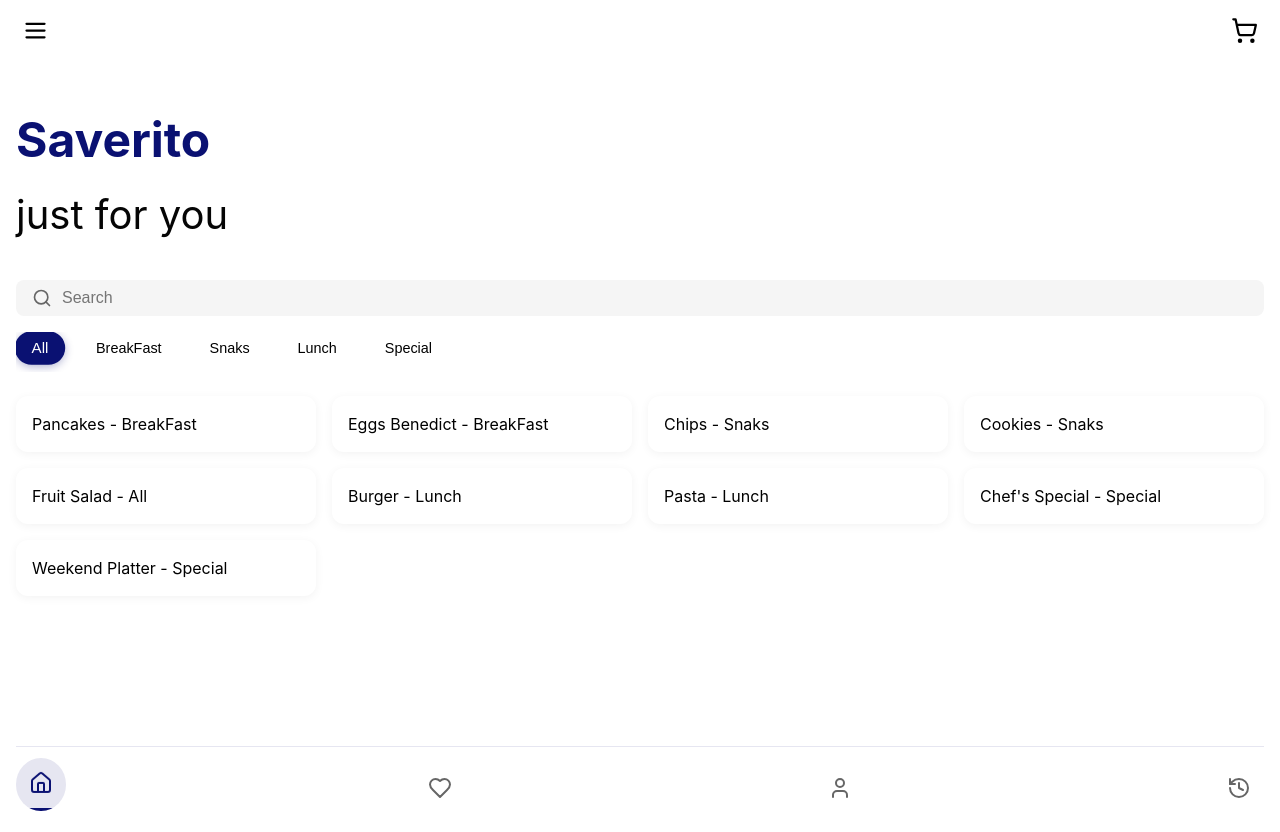
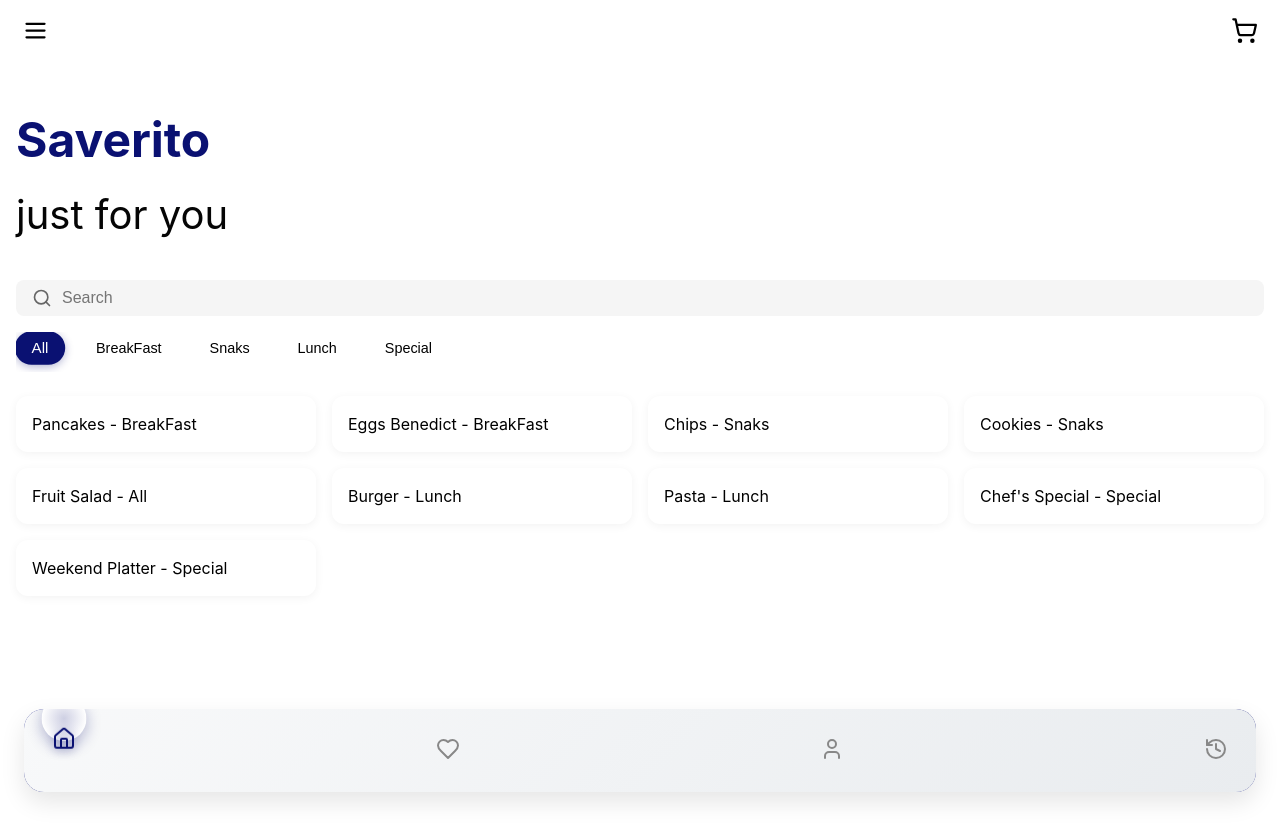
Before and after one commit to kishanBhandary/Saverito, a React (Vite) app: page / in a window 1280 px wide. Built offline with nearby package versions, Linux system fonts and the light colour scheme.

Commit message:
Modified

```diff
--- a/src/App.css
+++ b/src/App.css
@@ -36,98 +36,155 @@
   color: hsl(0, 0%, 2%);
 }
 
+/* PREMIUM FOOTER ANIMATIONS */
 .footer {
   margin-top: auto;
-  padding-top: 1rem;
-  border-top: 1px solid rgba(10, 17, 114, 0.1);
+  padding: 0.5rem;
+  position: sticky;
+  bottom: 0;
+  z-index: 10;
 }
 
 .footer-nav {
   display: flex;
   justify-content: space-between;
+  background: linear-gradient(135deg, #f8f9fa 0%, #e9ecef 100%);
+  border-radius: 20px;
+  padding: 0.75rem;
+  box-shadow: 0 10px 25px rgba(0, 0, 0, 0.1);
+  position: relative;
+  overflow: hidden;
+}
+
+/* Animated gradient border */
+.footer-nav::before {
+  content: "";
+  position: absolute;
+  top: -2px;
+  left: -2px;
+  right: -2px;
+  bottom: -2px;
+  background: linear-gradient(45deg, #0a1172, #4e54c8, #8f94fb, #4e54c8, #0a1172);
+  border-radius: 22px;
+  z-index: -1;
+  animation: borderRotate 4s linear infinite;
+}
+
+@keyframes borderRotate {
+  0% {
+    background-position: 0% 0%;
+  }
+  100% {
+    background-position: 130% 0%;
+  }
 }
 
 .footer-button {
   background: none;
   border: none;
   cursor: pointer;
-  padding: 0.8rem;
+  padding: 1rem;
   position: relative;
-  transition: all 0.3s ease;
-  color: #666;
+  color: #888;
   border-radius: 50%;
-  overflow: hidden;
+  transition: all 0.4s cubic-bezier(0.175, 0.885, 0.32, 1.275);
+  z-index: 1;
 }
 
-/* Footer button hover animations */
-.footer-button::after {
+/* Neon glow effect for active button */
+.footer-button.active {
+  color: #0a1172;
+  text-shadow: 0 0 10px rgba(10, 17, 114, 0.5);
+  transform: translateY(-10px);
+}
+
+/* Morphing background for active button */
+.footer-button.active::before {
   content: "";
   position: absolute;
-  bottom: 0;
+  top: -15px;
   left: 50%;
-  width: 0;
-  height: 3px;
-  background-color: #0a1172;
-  transition: all 0.3s ease;
   transform: translateX(-50%);
-  border-radius: 3px;
+  width: 45px;
+  height: 45px;
+  background-color: white;
+  border-radius: 50%;
+  box-shadow: 0 5px 15px rgba(10, 17, 114, 0.3);
+  z-index: -1;
 }
 
-.footer-button:hover::after {
-  width: 70%;
+/* Floating particles effect */
+@keyframes floatingParticles {
+  0% {
+    transform: translateY(0) rotate(0deg);
+    opacity: 1;
+  }
+  100% {
+    transform: translateY(-60px) rotate(360deg);
+    opacity: 0;
+  }
 }
 
-.footer-button:hover {
-  transform: translateY(-5px);
+.footer-button.active::after {
+  content: "";
+  position: absolute;
+  bottom: 100%;
+  left: 50%;
+  width: 8px;
+  height: 8px;
+  border-radius: 50%;
+  background-color: rgba(10, 17, 114, 0.3);
+  box-shadow: -15px 10px 0 -2px rgba(10, 17, 114, 0.2), 15px 15px 0 -2px rgba(10, 17, 114, 0.2), 0px 20px 0 -2px
+    rgba(10, 17, 114, 0.2);
+  animation: floatingParticles 1.5s ease-out infinite;
+}
+
+/* Magnetic hover effect */
+.footer-button:hover:not(.active) {
+  transform: scale(1.15);
   color: #0a1172;
 }
 
-/* Active footer button styles */
-.footer-button.active {
-  color: #0a1172;
-}
-
-.footer-button.active::after {
-  width: 70%;
-}
-
-/* Click animation for footer buttons */
-@keyframes clickPop {
+/* Explosive click animation */
+@keyframes explode {
   0% {
+    box-shadow: 0 0 0 0 rgba(10, 17, 114, 0.7);
     transform: scale(1);
   }
   50% {
-    transform: scale(0.85);
+    box-shadow: 0 0 0 15px rgba(10, 17, 114, 0);
+    transform: scale(0.9);
   }
   100% {
+    box-shadow: 0 0 0 0 rgba(10, 17, 114, 0);
     transform: scale(1);
   }
 }
 
 .footer-button:active {
-  animation: clickPop 0.3s ease;
+  animation: explode 0.5s cubic-bezier(0.1, 0.7, 0.1, 1);
 }
 
-/* Active state animation */
-@keyframes activeGlow {
+/* 3D rotation for icons */
+@keyframes rotate3d {
   0% {
-    box-shadow: 0 0 0 0 rgba(10, 17, 114, 0.4);
+    transform: rotate3d(0, 1, 0, 0deg);
   }
-  70% {
-    box-shadow: 0 0 0 10px rgba(10, 17, 114, 0);
+  50% {
+    transform: rotate3d(0, 1, 0, 180deg);
   }
   100% {
-    box-shadow: 0 0 0 0 rgba(10, 17, 114, 0);
+    transform: rotate3d(0, 1, 0, 360deg);
   }
 }
 
-.footer-button.active {
-  animation: activeGlow 2s infinite;
-  background-color: rgba(10, 17, 114, 0.1);
-  transform: translateY(-5px);
+.footer-button:hover:not(.active) svg {
+  animation: rotate3d 0.8s ease;
+  transform-style: preserve-3d;
+  backface-visibility: visible;
 }
 
-/* Active icon bounce animation */
+/* Bouncy animation for active icon */
 @keyframes bounce {
   0%,
   20%,
@@ -137,38 +194,36 @@
     transform: translateY(0);
   }
   40% {
-    transform: translateY(-5px);
+    transform: translateY(-10px);
   }
   60% {
-    transform: translateY(-2px);
+    transform: translateY(-5px);
   }
 }
 
 .footer-button.active svg {
-  animation: bounce 2s ease infinite;
+  animation: bounce 2s infinite;
+  filter: drop-shadow(0 2px 5px rgba(10, 17, 114, 0.4));
 }
 
-/* Hover animation (different from active) */
-@keyframes wiggle {
-  0% {
-    transform: rotate(0deg);
-  }
-  25% {
-    transform: rotate(5deg);
-  }
-  50% {
-    transform: rotate(0deg);
-  }
-  75% {
-    transform: rotate(-5deg);
-  }
-  100% {
-    transform: rotate(0deg);
-  }
+/* Liquid bubble effect on hover */
+.footer-button::before {
+  content: "";
+  position: absolute;
+  top: 50%;
+  left: 50%;
+  width: 0;
+  height: 0;
+  background: radial-gradient(circle, rgba(10, 17, 114, 0.2) 0%, rgba(10, 17, 114, 0) 70%);
+  transform: translate(-50%, -50%);
+  border-radius: 50%;
+  transition: width 0.5s ease, height 0.5s ease;
+  z-index: -1;
 }
 
-.footer-button:hover:not(.active) svg {
-  animation: wiggle 0.5s ease;
+.footer-button:hover::before {
+  width: 80px;
+  height: 80px;
 }
 
 /* New styles for search and categories */
@@ -262,6 +317,7 @@
   display: grid;
   grid-template-columns: repeat(auto-fill, minmax(250px, 1fr));
   gap: 1rem;
+  padding-bottom: 80px; /* Add space for the footer */
 }
 
 /* Animation for category items entering */
```
